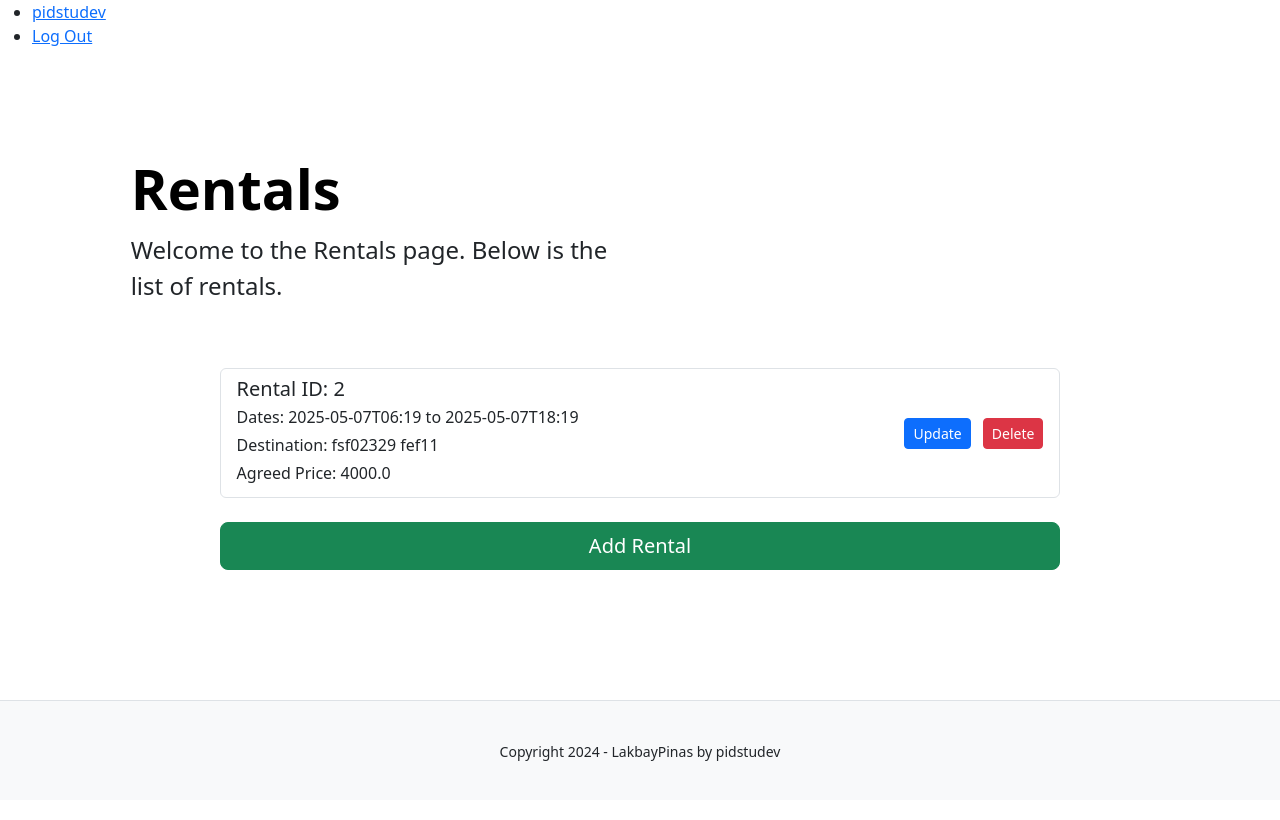
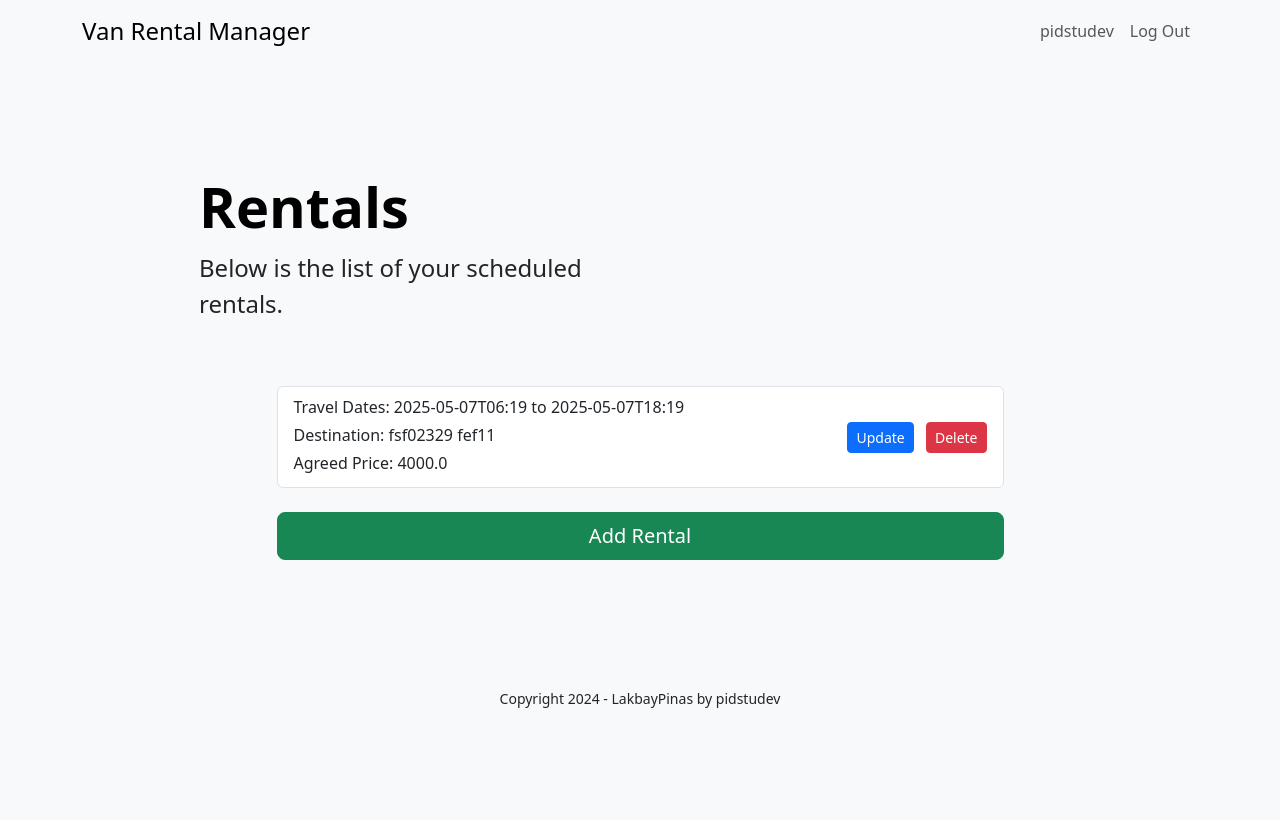
Before and after one commit to pidstudev/project, a Flask app: page /van/ in a window 1280 px wide. Before the commit the page ends 761 px from the top, so only its background shows below. Run offline with Flask 3, Linux system fonts and the light colour scheme; a user stored in the database is signed in; data comes from the database, SQL or seed files in the repository; both versions use the stored data as it was after the commit.

Commit message:
Improve overall UI/UX

```diff
--- a/main/static/styles.css
+++ b/main/static/styles.css
@@ -9,15 +9,3 @@ body {
     margin-bottom: 100px; /* Height of the footer */
     padding-bottom: 100px; /* Height of the footer */
 }
-
-footer {
-    position: absolute;
-    bottom: 0;
-    width: 100%;
-    height: 100px; /* Adjust height as needed */
-    background-color: #f8f9fa; /* Change to your preferred background color */
-    color: #212529; /* Change to your preferred text color */
-    border-top: 1px solid #dee2e6; /* Change to your preferred border color */
-    text-align: center; /* Center the text horizontally */
-    line-height: 100px; /* Center the text vertically */
-}
--- a/main/templates/auth/login.html
+++ b/main/templates/auth/login.html
@@ -10,6 +10,7 @@
 <div class="container col-xl-10 col-xxl-8 px-4 py-5">
     <div class="row align-items-center g-lg-5 py-5">
         <div class="col-lg-7 text-center text-lg-start">
+            <img src="../static/images/lakbaypinaslogo-01.png" alt="Logo" class="mb-4" style="max-width: 150px;">
             <h1 class="display-4 fw-bold lh-1 text-body-emphasis mb-3">Log In</h1>
             <p class="col-lg-10 fs-4">Please enter your username and password to log in.</p>
         </div>
--- a/main/templates/auth/register.html
+++ b/main/templates/auth/register.html
@@ -10,6 +10,7 @@
 <div class="container col-xl-10 col-xxl-8 px-4 py-5">
     <div class="row align-items-center g-lg-5 py-5">
         <div class="col-lg-7 text-center text-lg-start">
+            <img src="../static/images/lakbaypinaslogo-01.png" alt="Logo" class="mb-4" style="max-width: 150px;">
             <h1 class="display-4 fw-bold lh-1 text-body-emphasis mb-3">Register</h1>
             <p class="col-lg-10 fs-4">Please fill in the form to create an account.</p>
         </div>
--- a/main/templates/base.html
+++ b/main/templates/base.html
@@ -15,32 +15,82 @@
     <link href="https://cdn.jsdelivr.net/npm/bootstrap@5.3.3/dist/css/bootstrap.min.css" rel="stylesheet" integrity="sha384-QWTKZyjpPEjISv5WaRU9OFeRpok6YctnYmDr5pNlyT2bRjXh0JMhjY6hW+ALEwIH" crossorigin="anonymous">
     <script src="https://cdn.jsdelivr.net/npm/bootstrap@5.3.3/dist/js/bootstrap.bundle.min.js" integrity="sha384-YvpcrYf0tY3lHB60NNkmXc5s9fDVZLESaAA55NDzOxhy9GkcIdslK1eN7N6jIeHz" crossorigin="anonymous" defer></script>
 
+    <!-- Custom CSS -->
+    <style>
+        body {
+            background-color: #f8f9fa;
+        }
+        .navbar {
+            margin-bottom: 20px;
+        }
+        .navbar-brand {
+            font-size: 1.5rem;
+        }
+        .navbar-nav .nav-link {
+            padding-right: 1.5rem;
+        }
+        .flash {
+            margin: 20px;
+            padding: 15px;
+            border-radius: 5px;
+        }
+        .flash.success {
+            background-color: #d4edda;
+            color: #155724;
+        }
+        .flash.error {
+            background-color: #f8d7da;
+            color: #721c24;
+        }
+        footer {
+            margin-top: 20px;
+            padding: 10px;
+            text-align: center;
+        }
+    </style>
+
 </head>
 
 <body>
 
     {% block navbar %}
-    <nav>
-        <ul>
-            {% if g.user %}
-                <li><a href="{{ url_for('van_manager.index') }}">{{ g.user['username'] }}</a></li>
-                <li><a href="{{ url_for('auth.logout') }}">Log Out</a></li>
-            {% else %}
-                <li><a href="{{ url_for('auth.register') }}">Register</a></li>
-                <li><a href="{{ url_for('auth.login') }}">Log In</a></li>
-            {% endif %}
-        </ul>
+    <nav class="navbar navbar-expand-lg navbar-light bg-light">
+        <div class="container">
+            <a class="navbar-brand" href="#">Van Rental Manager</a>
+            <button class="navbar-toggler" type="button" data-bs-toggle="collapse" data-bs-target="#navbarNav" aria-controls="navbarNav" aria-expanded="false" aria-label="Toggle navigation">
+                <span class="navbar-toggler-icon"></span>
+            </button>
+            <div class="collapse navbar-collapse" id="navbarNav">
+                <ul class="navbar-nav ms-auto">
+                    {% if g.user %}
+                        <li class="nav-item">
+                            <a class="nav-link" href="{{ url_for('van_manager.index') }}">{{ g.user['username'] }}</a>
+                        </li>
+                        <li class="nav-item">
+                            <a class="nav-link" href="{{ url_for('auth.logout') }}">Log Out</a>
+                        </li>
+                    {% else %}
+                        <li class="nav-item">
+                            <a class="nav-link" href="{{ url_for('auth.register') }}">Register</a>
+                        </li>
+                        <li class="nav-item">
+                            <a class="nav-link" href="{{ url_for('auth.login') }}">Log In</a>
+                        </li>
+                    {% endif %}
+                </ul>
+            </div>
+        </div>
     </nav>
     {% endblock %}
 
-    <section class="content">
+    <section class="container">
 
         <header>
             {% block header %}{% endblock %}
         </header>
 
-        {% for message in get_flashed_messages() %}
-            <div class="flash">{{ message }}</div>
+        {% for message in get_flashed_messages(with_categories=True) %}
+            <div class="flash {{ message[0] }}">{{ message[1] }}</div>
         {% endfor %}
 
         {% block content %}
--- a/main/templates/van_manager/rentals.html
+++ b/main/templates/van_manager/rentals.html
@@ -7,21 +7,20 @@
     <div class="row align-items-center g-lg-5 py-5">
         <div class="col-lg-7 text-center text-lg-start">
             <h1 class="display-4 fw-bold lh-1 text-body-emphasis mb-3">Rentals</h1>
-            <p class="col-lg-10 fs-4">Welcome to the Rentals page. Below is the list of rentals.</p>
+            <p class="col-lg-10 fs-4">Below is the list of your scheduled rentals.</p>
         </div>
         <div class="col-md-10 mx-auto col-lg-10">
             <div class="list-group">
                 {% for rental in rentals %}
                 <div class="list-group-item list-group-item-action d-flex justify-content-between align-items-center">
                     <div>
-                        <h5 class="mb-1">Rental ID: {{ rental.id }}</h5>
-                        <p class="mb-1">Dates: {{ rental.rental_date_from }} to {{ rental.rental_date_to }}</p>
+                        <p class="mb-1">Travel Dates: {{ rental.rental_date_from }} to {{ rental.rental_date_to }}</p>
                         <p class="mb-1">Destination: {{ rental.destination }}</p>
                         <p class="mb-1">Agreed Price: {{ rental.agreed_price }}</p>
                     </div>
                     <div>
                         <a href="{{ url_for('van_manager.update_rental', id=rental.id) }}" class="btn btn-sm btn-primary me-2">Update</a>
-                        <form action="{{ url_for('van_manager.delete_rental', id=rental.id) }}" method="post" style="display:inline">
+                        <form action="{{ url_for('van_manager.delete_rental', id=rental.id) }}" method="post" style="display:inline" onsubmit="return confirmDelete()">
                             <input type="hidden" name="_method" value="DELETE">
                             <button type="submit" class="btn btn-sm btn-danger">Delete</button>
                         </form>
@@ -35,4 +34,10 @@
         </div>
     </div>
 </div>
+
+<script>
+function confirmDelete() {
+    return confirm("Are you sure you want to delete this rental?");
+}
+</script>
 {% endblock %}
```
Also changed, not shown: instance/main.sqlite.
